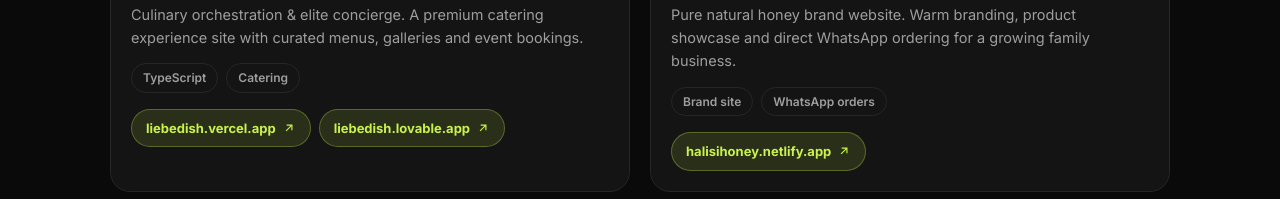
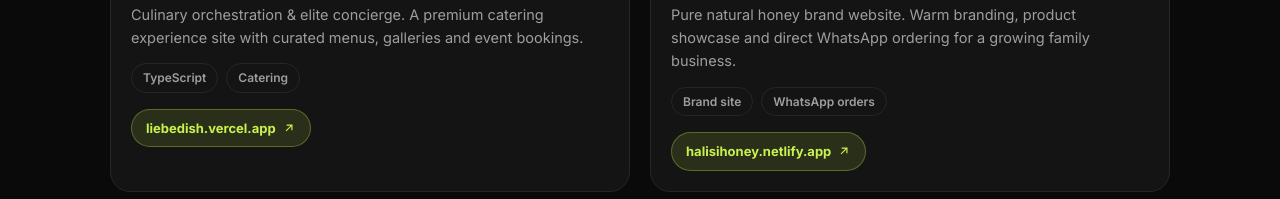
Before and after one commit to ElijahMugo-lab/portfolioapp, a plain HTML site: page index.html in a window 1280 px wide. Shown: the part 1696-1895 px from the top of the page. Drawn offline with Linux system fonts and the light colour scheme.

Commit message:
Update portfolio links and assets
Co-authored-by: Copilot <223556219+Copilot@users.noreply.github.com>

```diff
--- a/index.html
+++ b/index.html
@@ -387,7 +387,6 @@ footer .socials svg{width:20px;height:20px}
           <div class="tags"><span>TypeScript</span><span>Catering</span></div>
           <div class="live-links">
             <a class="live-btn" href="https://liebedish.vercel.app" target="_blank" rel="noopener">liebedish.vercel.app <svg viewBox="0 0 24 24" fill="none" stroke="currentColor" stroke-width="2"><path d="M7 17 17 7M8 7h9v9"/></svg></a>
-            <a class="live-btn" href="https://liebedish.lovable.app" target="_blank" rel="noopener">liebedish.lovable.app <svg viewBox="0 0 24 24" fill="none" stroke="currentColor" stroke-width="2"><path d="M7 17 17 7M8 7h9v9"/></svg></a>
           </div>
         </div>
       </div>
```
Also changed, not shown: assets/elijahCTO.jpeg (added).
